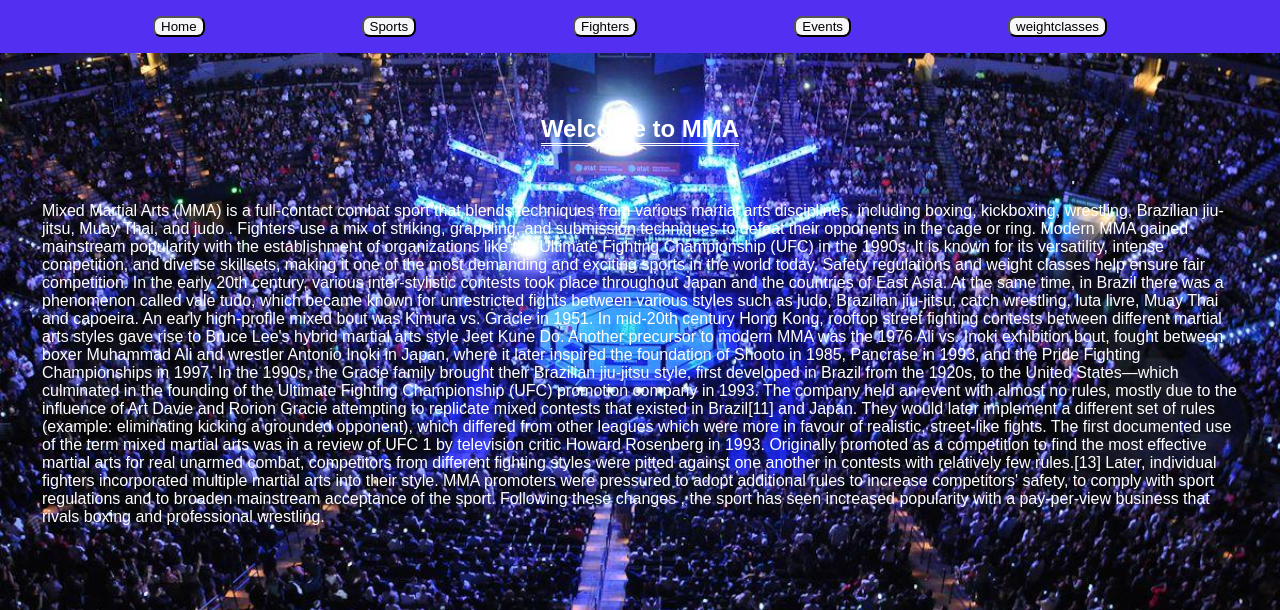
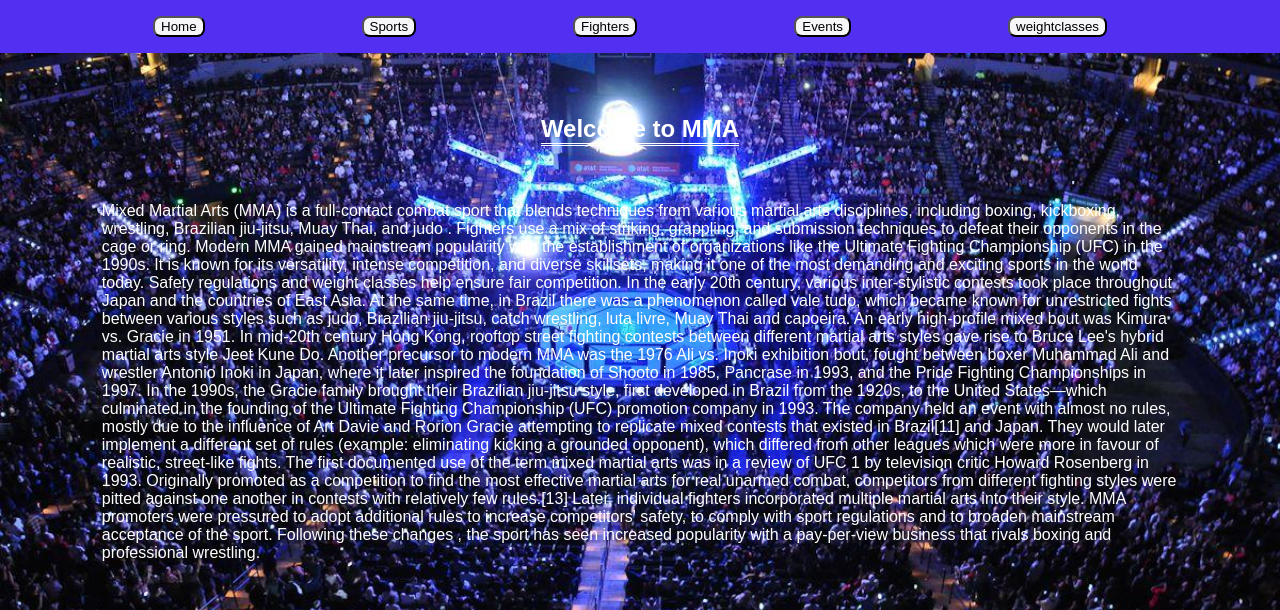
Before and after one commit to Arushbhagat/UFC, a plain HTML site: page index.html in a window 1280 px wide. Shown: the part 123-733 px from the top of the page. Drawn offline with Linux system fonts and the light colour scheme.

Commit message:
Update index.html

```diff
--- a/index.html
+++ b/index.html
@@ -49,7 +49,7 @@
 
                         </section>
                         <section class="hero">
-
+                            <div class="box">
                             <p>
                                 Mixed Martial Arts (MMA) is a full-contact combat sport that blends techniques from various martial arts disciplines,
                                  including boxing, kickboxing, wrestling, Brazilian jiu-jitsu, Muay Thai, and judo
@@ -80,7 +80,7 @@ Originally promoted as a competition to find the most effective martial arts for
  , the sport has seen increased popularity with a pay-per-view business that rivals boxing and professional wrestling.
 
 
-                              </p>
+                              </p></div>
                         </section>
 
                         <h5>Get the latest news, updates, and information about MMA sports</h5>
```
